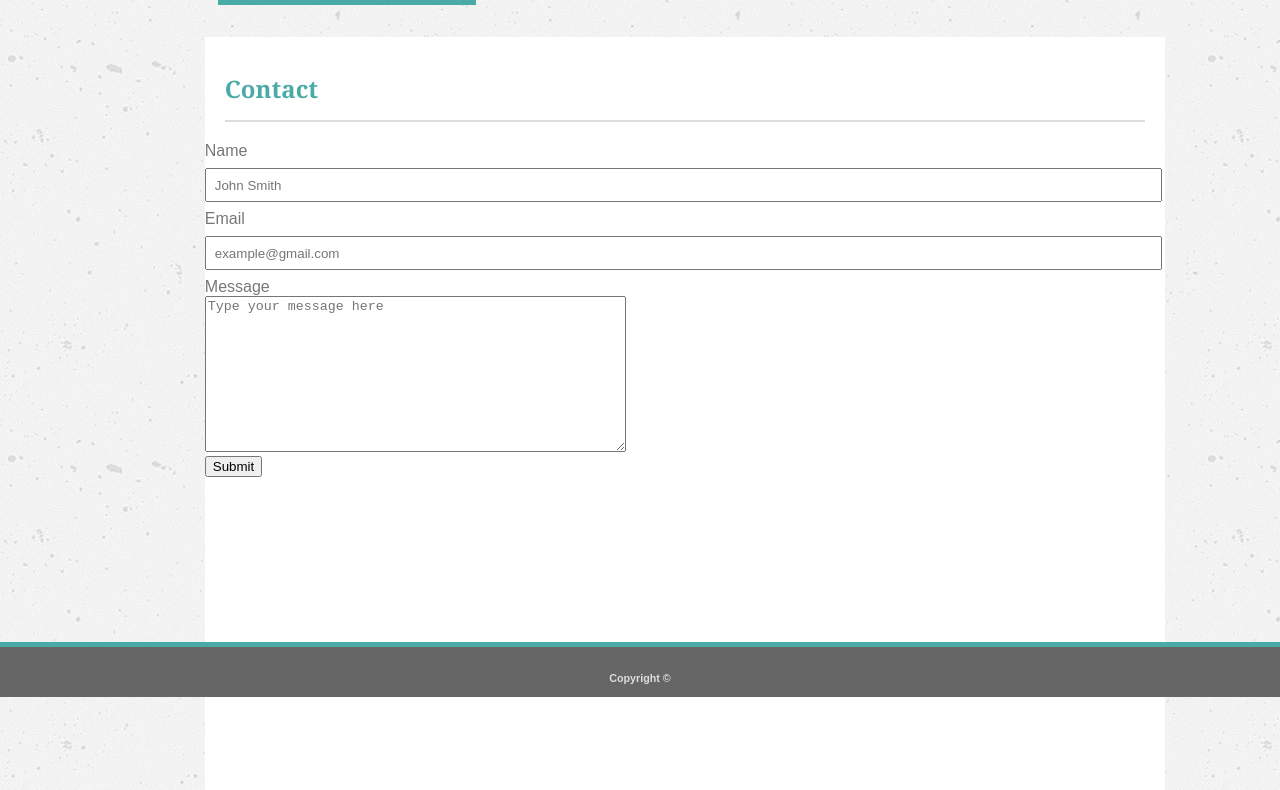
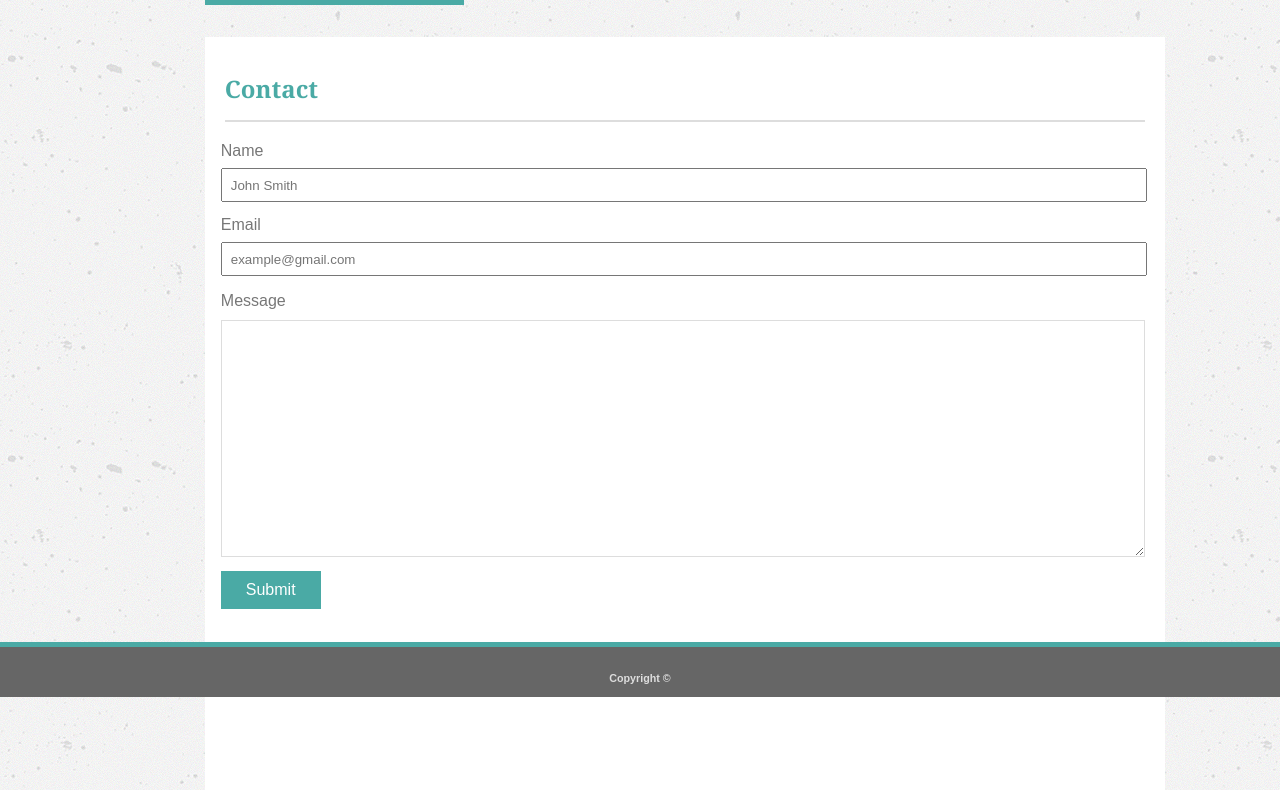
Before and after one commit to farrisat/Responsive-Portfolio, a plain HTML site: page contact.html in a window 1280 px wide. Shown: the part 103-893 px from the top of the page. Drawn offline with Linux system fonts and the light colour scheme.

Commit message:
Completed Contact and Portfolio

```diff
--- a/assets/css/style.css
+++ b/assets/css/style.css
@@ -19,7 +19,7 @@
     font-family: 'Georgia', Times, Times New Roman, serif;
     text-align: center;
     float: left;
-    margin-left: 17%;
+    margin-left: 16%;
     margin-top: 33px;
     z-index: 3;
    overflow: hidden;
@@ -52,6 +52,11 @@
     font-family: 'Arial', 'Helvetica Neue', Helvetica, sans-serif;
     font-size: small;
     letter-spacing: 1px;
+    }
+
+/*navbar-border in navbar is a different color than font*/
+    .navborder {
+        color: #cccccc;
     }
 
 
@@ -102,7 +107,8 @@ img {
     height: 800px;
     margin-top: 140px;
     padding-top: 15px;
-    padding-bottom: 40px;
+    padding-bottom: 50px;
+    margin-bottom: 100px;
     margin-left: 16%;
     max-width: 960px;
     z-index: 4;
@@ -135,7 +141,7 @@ img {
     bottom: -229px;
     width: 250px;
     left: 13px;
-    font-weight:normal;
+    font-weight: normal;
 
 }
 
@@ -208,57 +214,70 @@ img {
     height: 800px;
     margin-top: 140px;
     padding-top: 15px;
+    padding-bottom: -150px;
+    margin-bottom:  200px;
     margin-left: 16%;
     max-width: 960px;
     z-index: 4;
     color: #777777;
+    border-color: #dddddd;
     text-align: left;
     font-family: 'Arial', 'Helvetica Neue', Helvetica, sans-serif;
 }
 
 .formformat{
-
-     margin-left: 16px;
-     width: 100%;
-     padding: 20lpx;
-     margin: 0;
-     display: inline-block;
-     border: none;
-     border-radius: 4px;
-     box-sizing: border-box;
+       margin-left: 16px;
+       margin-right: 16px;
 
 }
 
-.formformat input[type=text] {
-    color: #777777;
+input[type=text] {
     padding-left: 8px;
     padding-top:5px;
     padding-bottom: 5px;
     font-size: normal;
+    color: #777777;
 }
 
 .contactfields input {
     margin-top: 8px;
-    margin-bottom: 8px;
+    margin-bottom: 14px;
     width: 98.3%;
     height: 20px;
     display: inline-block;
+
+
     }
 
+textarea {
+    padding-left: 8px;
+    padding-top: 5px;
+    padding-bottom: 5px;
+    width: 98.3%;
+    border-color:#dddddd;
 
+     }
 
+#message {
+    color: #777777;
+    padding-top: 2px;
+    padding-bottom: 10px;
+    margin: 0px;
 
+}
 
-    /* .button {
-  background-color: #4CAF50; /* Green
-  border: none;
-  color: white;
-  padding: 15px 32px;
-  text-align: center;
-  text-decoration: none;
-  display: inline-block;
-  font-size: 16px;
-} */
+button {
+    background-color: #4aaaa5;
+    color:white;
+    border: none;
+    text-align: center;
+    padding: 10px 25px;
+    font-size: 16px;
+    font-family: 'Arial', 'Helvetica Neue', Helvetica, sans-serif;
+    margin-top: 10px;
+
+}
+
 
 
 /* footer */
@@ -269,10 +288,9 @@ img {
     bottom: 0px;
     height: 50px;
     width: 100%;
-    color: #777777;
     text-align: center;
     font-family: 'Arial', 'Helvetica Neue', Helvetica, sans-serif;
-    color: #dddddd;
+    color: #dddddd; /*changed the color to white b/c the general text color is too dark for the footer*/v
 }
 
 
@@ -280,11 +298,9 @@ img {
 
 /* 960pxwide for content width, overall page is 877 x400.531 (wxh) per Chrome dev */
 
-/* Questions:
-1. Difference between nav li and nav a
-*/
+
 
 /*Continuing Issues
 Copyright wrong color
-My nav switched order?
+My nav switched order? Reversed order in HTML to display correctly in browser
 My picture borders are opposite of ex!*/
--- a/contact.html
+++ b/contact.html
@@ -21,12 +21,12 @@
         <!-- Nav Bar -->
 
         <ul class="navbar">
-            <li><a href = "./contact.html" target= "_blank"> Contact</a></li>
-            <li>|</li>
-            <li><a href = "./portfolio.html" target= "_blank"> Portfolio</a></li>
-            <li>|</li>
-            <li><a href ="./index.html" target= "_blank">About</a></li>
-         </ul>
+                <li><a href = "./contact.html" > Contact</a></li>
+                <li><span class= "navborder"></span>|</li>
+                <li><a href = "./portfolio.html" > Portfolio</a></li>
+                <li><span class= "navborder"></span>|</li>
+                <li><a href ="./index.html" >About</a></li>
+             </ul>
         </header>
     </div>
     <!--#buttonposs# <button class="btn btn-success" onclick=" window.open('http://google.com','_blank')"> Google</button>
@@ -55,9 +55,10 @@ onclick="window.open('http://www.google.com')">
                         <br>
                             <input type = "text" name="email" placeholder="example@gmail.com">
                         <br>
-                        Message
-                        <br>
-                            <textarea name="Message" rows="10" cols="50" placeholder="Type your message here" id="messageBlock"></textarea>
+                        <p id ="message">Message</p>
+
+                            <textarea name="message" rows="15" cols="151" id="messageBlock"></textarea>
+                            <!-- Example shows no placeholder in message block -->
                         <br>
 
                     </div>
```
Also changed, not shown: index.html (+5 -7 lines), portfolio.html (+6 -6 lines).
